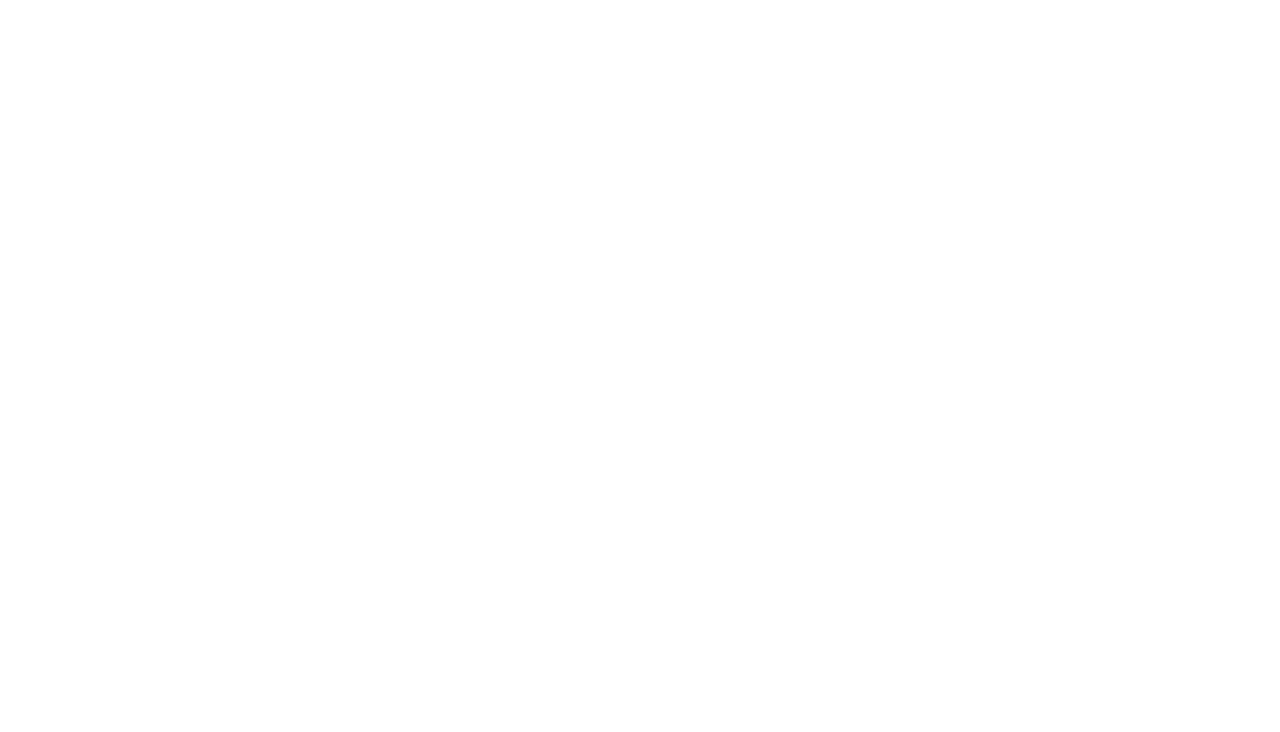
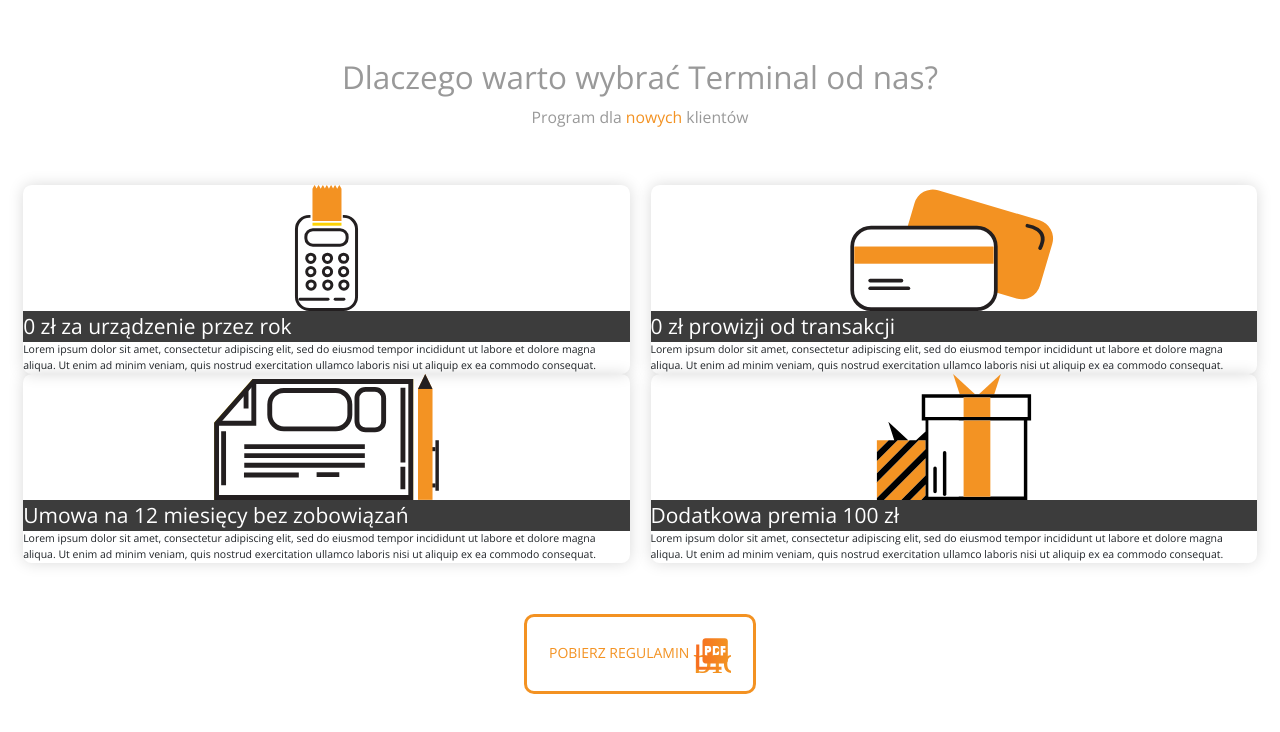
Before and after one commit to E1-XP/i-recruitment-task, a website built with Vite: page index.html in a window 1280 px wide. Built offline with nearby package versions, Linux system fonts and the light colour scheme.

Commit message:
feat: add section markup and assets, begin styling

```diff
--- a/index.html
+++ b/index.html
@@ -9,8 +9,61 @@
 </head>
 
 <body>
-  <div class="container">
-  </div>
+  <main class="l-container">
+    <section class="features">
+      <h2 class="t-heading">
+        Dlaczego warto wybrać Terminal od nas?
+      </h2>
+      <p class="t-paragraph features__paragraph">Program dla <span class="t-highlight">nowych</span> klientów</p>
+      <ul class="row features__cards">
+        <li class="col-sm-6 col-xxl-3">
+          <div class="card">
+            <img class="card__image" src="./images/calculator.svg" alt="calculator illustration">
+            <p class="card__title">0 zł za urządzenie przez rok</p>
+            <p class="t-paragraph--small">Lorem ipsum dolor sit amet, consectetur adipiscing elit, sed do eiusmod tempor
+              incididunt ut labore et dolore magna
+              aliqua. Ut enim ad minim veniam, quis nostrud exercitation ullamco laboris nisi ut aliquip ex ea commodo
+              consequat.</p>
+          </div>
+        </li>
+        <li class="col-sm-6 col-xxl-3">
+          <div class="card">
+            <img class="card__image" src="./images/credit-cards.svg" alt="credit cards illustration">
+            <p class="card__title">0 zł prowizji od transakcji</p>
+            <p class="t-paragraph--small">Lorem ipsum dolor sit amet, consectetur adipiscing elit, sed do eiusmod tempor
+              incididunt ut labore et dolore magna
+              aliqua. Ut enim ad minim veniam, quis nostrud exercitation ullamco laboris nisi ut aliquip ex ea commodo
+              consequat.</p>
+          </div>
+        </li>
+        <li class="col-sm-6 col-xxl-3">
+          <div class="card">
+            <img class="card__image" src="./images/paper-document.svg" alt="document illustration">
+            <p class="card__title">Umowa na 12 miesięcy bez zobowiązań</p>
+            <p class="t-paragraph--small">Lorem ipsum dolor sit amet, consectetur adipiscing elit, sed do eiusmod tempor
+              incididunt ut labore et dolore magna
+              aliqua. Ut enim ad minim veniam, quis nostrud exercitation ullamco laboris nisi ut aliquip ex ea commodo
+              consequat.</p>
+          </div>
+        </li>
+        <li class="col-sm-6 col-xxl-3">
+          <div class="card">
+            <img class="card__image" src="./images/present.svg" alt="present illustration">
+            <p class="card__title">Dodatkowa premia 100 zł</p>
+            <p class="t-paragraph--small">Lorem ipsum dolor sit amet, consectetur adipiscing elit, sed do eiusmod tempor
+              incididunt ut labore et dolore magna
+              aliqua. Ut enim ad minim veniam, quis nostrud exercitation ullamco laboris nisi ut aliquip ex ea commodo
+              consequat.</p>
+          </div>
+        </li>
+      </ul>
+      <button class="button" type="button">Pobierz regulamin
+        <span>
+          <img src="./images/picture_as_pdf.svg" alt="picture as pdf icon" />
+        </span>
+      </button>
+    </section>
+  </main>
   <script type="module" src="/main.js"></script>
 </body>
 
--- a/scss/base/_base.scss
+++ b/scss/base/_base.scss
@@ -1,3 +1,13 @@
+html {
+  @include bp($bp-large) {
+    font-size: 87.5%; // 14px
+  }
+
+  @include bp($bp-medium) {
+    font-size: 75%; // 12px
+  }
+}
+
 body {
   background-color: $color-white;
 }
--- /dev/null
+++ b/scss/base/_reset.scss
@@ -0,0 +1,36 @@
+html {
+  box-sizing: border-box;
+}
+
+*,
+*::before,
+*::after {
+  box-sizing: inherit;
+}
+
+a {
+  color: inherit;
+  text-decoration: none;
+}
+
+h1,
+h2,
+h3,
+h4,
+h5,
+h6,
+p,
+figure {
+  margin: 0;
+}
+
+ol,
+ul {
+  list-style-type: none;
+  margin: 0;
+  padding: 0;
+}
+
+button {
+  font-family: inherit;
+}
--- a/scss/base/_typography.scss
+++ b/scss/base/_typography.scss
@@ -1,3 +1,25 @@
 body {
   font-family: "Open Sans", sans-serif;
 }
+
+.t-heading {
+  font-family: "Open Sans", sans-serif;
+  color: $color-gray;
+  font-size: 2.25rem;
+  font-weight: 400;
+}
+
+.t-paragraph {
+  font-family: "Open Sans", sans-serif;
+  color: $color-gray;
+  font-size: 1.125rem;
+  font-weight: 300;
+
+  &--small {
+    font-size: 0.75rem;
+  }
+}
+
+.t-highlight {
+  color: $color-primary;
+}
--- /dev/null
+++ b/scss/components/_button.scss
@@ -0,0 +1,8 @@
+.button {
+  background-color: $color-white;
+  color: $color-primary;
+  text-transform: uppercase;
+  border-radius: 10px;
+  border: 3px solid $color-primary;
+  padding: 18px 22px;
+}
--- /dev/null
+++ b/scss/components/_card.scss
@@ -0,0 +1,23 @@
+.card {
+  box-shadow: $box-shadow;
+  border-radius: 0.625rem;
+  transition: $card-transition;
+  display: flex;
+  flex-direction: column;
+
+  &:hover {
+    box-shadow: $box-shadow-alt;
+  }
+
+  &__image {
+    max-height: 126px;
+  }
+
+  &__title {
+    background-color: $color-dark-alt;
+    color: $color-white;
+    font-size: 1.5rem;
+    font-weight: 300;
+    font-family: "Open Sans", sans-serif;
+  }
+}
--- /dev/null
+++ b/scss/layout/_layout.scss
@@ -0,0 +1,4 @@
+.l-container {
+  max-width: $max-container-width;
+  margin: 0 auto;
+}
--- a/scss/main.scss
+++ b/scss/main.scss
@@ -1,5 +1,12 @@
 @import url("https://fonts.googleapis.com/css2?family=Open+Sans:wght@300;400;700&display=swap");
 
+@import "./base/reset";
 @import "./utils/variables";
+@import "./utils/mixins";
 @import "./base/typography";
 @import "./base/base";
+@import "./layout/layout";
+
+@import "./components/button";
+@import "./components/card";
+@import "./pages/home";
--- /dev/null
+++ b/scss/pages/_home.scss
@@ -0,0 +1,15 @@
+.features {
+  display: flex;
+  flex-direction: column;
+  align-items: center;
+  padding-top: 4.125rem;
+
+  &__paragraph {
+    margin-top: 0.75rem;
+  }
+
+  &__cards {
+    margin-top: 3.9375rem;
+    margin-bottom: 3.6875rem;
+  }
+}
--- /dev/null
+++ b/scss/utils/_mixins.scss
@@ -0,0 +1,5 @@
+@mixin bp($size) {
+  @media only screen and (max-width: $size) {
+    @content;
+  }
+}
--- a/scss/utils/_variables.scss
+++ b/scss/utils/_variables.scss
@@ -14,7 +14,13 @@ $color-dark-alt2: #00000026;
 $box-shadow: 0px 0px 15px $color-dark-alt2;
 $box-shadow-alt: 0px 0px 15px $color-primary-alt2;
 
+//TRANSITIONS
+$card-transition: 0.25s all ease-in-out;
+
 //IMAGES
+
+//DIMENSIONS
+$max-container-width: 88.125rem; // 1410px
 
 // BREAKPOINTS
 $bp-very-large: 100em; // 1600px
```
Also changed, not shown: public/images/calculator.svg (added), public/images/credit-cards.svg (added), public/images/paper-document.svg (added), public/images/picture_as_pdf.svg (added), public/images/present.svg (added).
